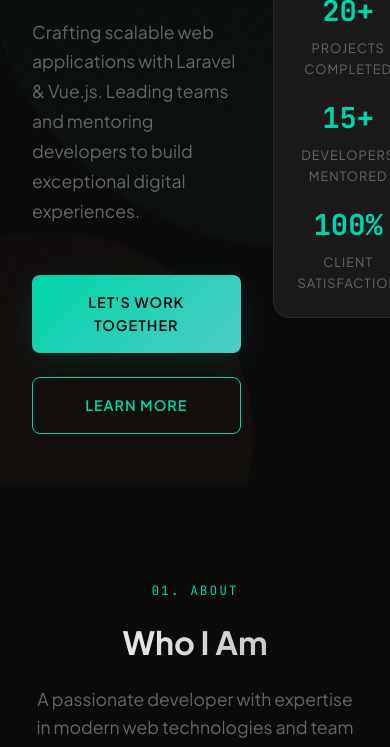
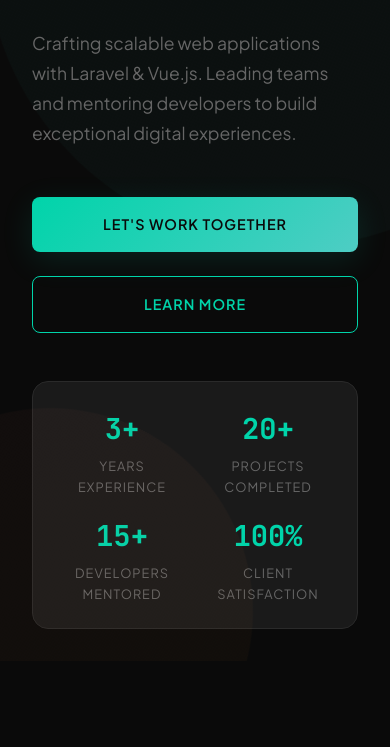
Before and after one commit to shpratyush/me2, a plain HTML site: page index.html in a window 390 px wide. Shown: the part 359-1106 px from the top of the page. Drawn offline with Linux system fonts and the light colour scheme.

Commit message:
UI CSS fixes and favicon

```diff
--- a/index.html
+++ b/index.html
@@ -3,6 +3,9 @@
 <head>
     <meta charset="UTF-8">
     <meta name="viewport" content="width=device-width, initial-scale=1.0">
+    <link rel="icon" href="./icon.png" type="image/png">
+    <link rel="apple-touch-icon" href="./icon.png">
+    <link rel="icon" sizes="192x192" href="./icon.png">
     <title>Pratyush Sharma - Full Stack Developer</title>
     <style>
         @import url('https://fonts.googleapis.com/css2?family=JetBrains+Mono:wght@400;500;600;700&family=Plus+Jakarta+Sans:wght@300;400;500;600;700;800&display=swap');
@@ -116,7 +119,9 @@
         .hero {
             min-height: 100vh;
             display: flex;
+            flex-direction: column;
             align-items: center;
+            gap: 4rem;
             position: relative;
             overflow: hidden;
         }
@@ -147,6 +152,10 @@
             animation: pulse-slow 6s ease-in-out infinite reverse;
         }
 
+        .hero .container {
+            padding-top: 110px;
+        }
+
         .hero-content {
             position: relative;
             z-index: 2;
@@ -161,7 +170,7 @@
             font-family: 'JetBrains Mono', monospace;
             font-size: 0.8rem;
             font-weight: 500;
-            margin-bottom: 2rem;
+            margin-bottom: 1rem;
             border: 1px solid var(--border);
             text-transform: uppercase;
             letter-spacing: 1px;
@@ -189,7 +198,7 @@
         .hero-description {
             font-size: 1.1rem;
             color: var(--text-muted);
-            max-width: 500px;
+            max-width: 600px;
             margin-bottom: 3rem;
             line-height: 1.7;
         }
@@ -239,10 +248,6 @@
 
         /* Stats Bar */
         .stats-bar {
-            position: absolute;
-            bottom: 2rem;
-            left: 2rem;
-            right: 2rem;
             background: var(--bg-card);
             border: 1px solid var(--border);
             border-radius: 1rem;
@@ -250,10 +255,14 @@
             display: flex;
             justify-content: space-around;
             backdrop-filter: blur(20px);
+            max-width: 1200px;
+            width: -webkit-fill-available;
+            margin: 0 2rem;
         }
 
         .stat {
             text-align: center;
+            max-width: 125px;
         }
 
         .stat-number {
@@ -269,6 +278,7 @@
             color: var(--text-muted);
             text-transform: uppercase;
             letter-spacing: 1px;
+            word-break: break-word;
         }
 
         /* Sections */
@@ -651,8 +661,14 @@
                 justify-content: center;
             }
 
+            .hero {
+                gap: 1rem;
+            }
+
             .stats-bar {
-                flex-direction: column;
+                margin: 2rem;
+                /* flex-direction: column; */
+                flex-wrap: wrap;
                 gap: 1rem;
             }
 
@@ -907,6 +923,13 @@
                     <a href="mailto:shpratyush5@gmail.com" class="contact-link">Gmail</a>
                     <a href="mailto:pratyush_s@yahoo.in" class="contact-link">Yahoo Mail</a>
                     <a href="http://linkedin.com/in/pratyush-sharma-ps" class="contact-link">LinkedIn</a>
+                    <a
+                        href="https://wa.me/918853217658?text=Hi%2C%20I%20want%20to%20discuss%20my%20idea%20with%20you..."
+                        class="contact-link"
+                        target="_blank"
+                    >
+                        WhatsApp
+                    </a>
                 </div>
             </div>
         </div>
```
Also changed, not shown: icon.ico (added), icon.png (added), icon1.png (added).
